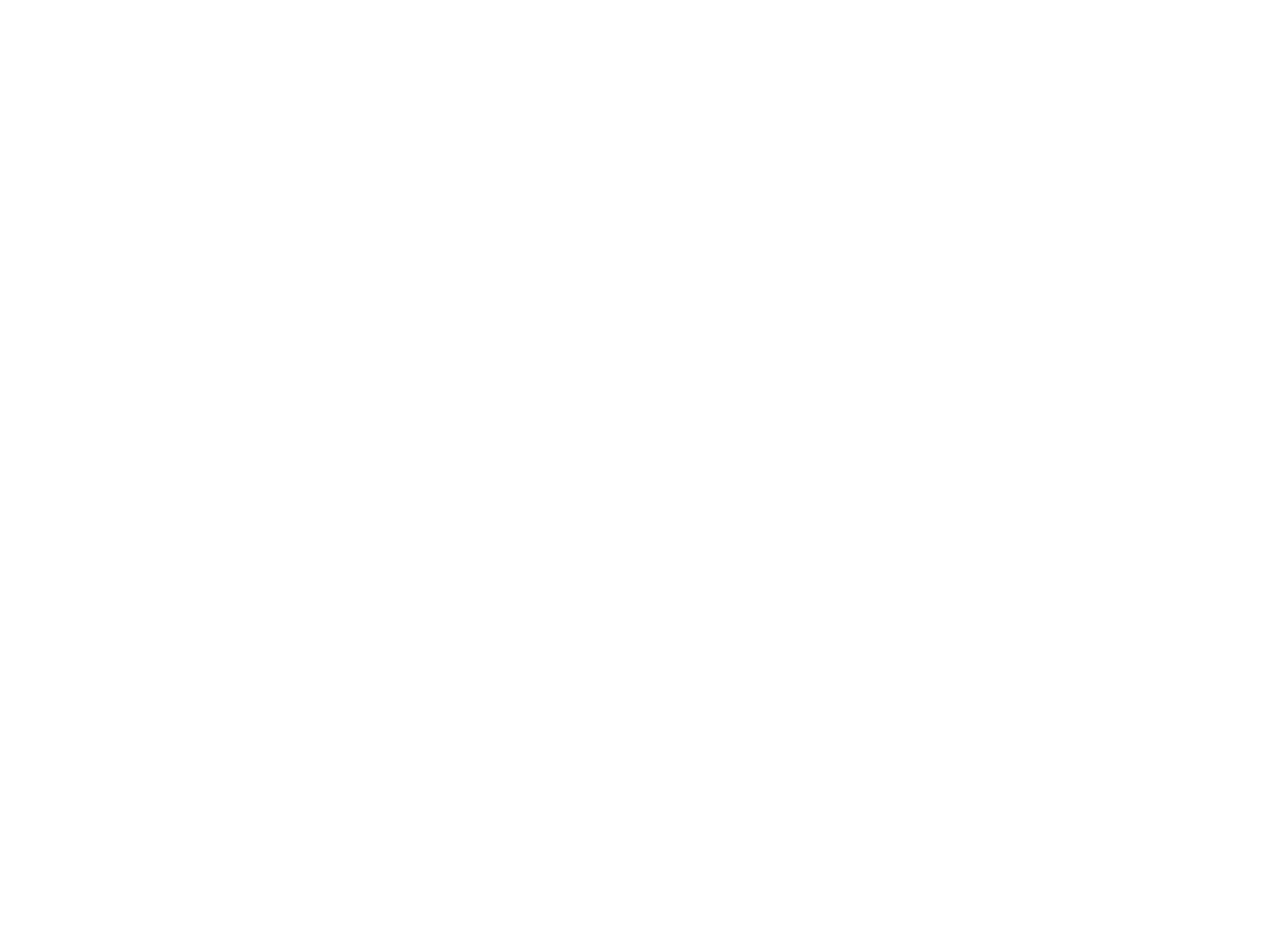
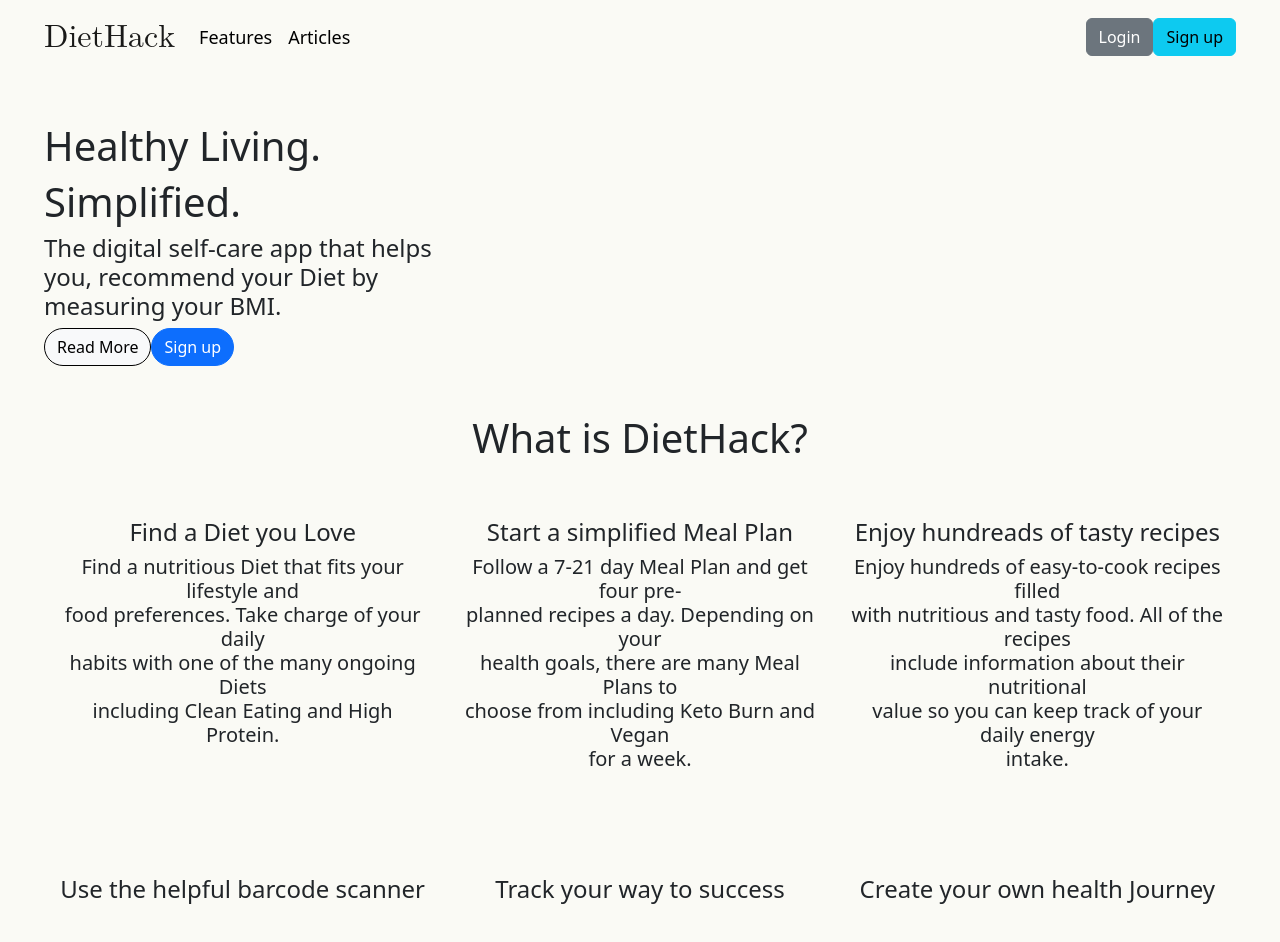
Before and after one commit to Manivannan-SenthamaraiKannan/diet_suggestion-frontend, a React (Create React App) app: page / in a window 1280 px wide. Shown: the top 942 px of the page. Before the commit the page ends 800 px from the top, so only its background shows below. Built offline with nearby package versions, Linux system fonts and the light colour scheme.

Commit message:
Page components

```diff
--- a/package.json
+++ b/package.json
@@ -12,7 +12,7 @@
     "react": "^18.2.0",
     "react-dom": "^18.2.0",
     "react-router-dom": "^6.11.1",
-    "react-scripts": "^2.1.3",
+    "react-scripts": "^5.0.1",
     "web-vitals": "^2.1.4"
   },
   "scripts": {
--- a/src/App.css
+++ b/src/App.css
@@ -0,0 +1,5 @@
+.App {
+  background-color: #fafaf5;
+  padding-left: 2rem;
+  padding-right: 2rem;
+}
--- a/src/App.js
+++ b/src/App.js
@@ -1,11 +1,15 @@
 import './App.css';
-import { BrowserRouter as Router } from 'react-router-dom';
+import { BrowserRouter as Router, Routes, Route } from 'react-router-dom';
+import Dashboard from './Components/Dashboard'
+
 
 function App() {
   return (
     <Router>
       <div className="App">
-
+        <Routes>
+          <Route exact path='/' element={<Dashboard />} />
+        </Routes>
       </div>
     </Router>
   );
--- /dev/null
+++ b/src/Components/Dashboard.js
@@ -0,0 +1,23 @@
+import React from 'react'
+import Navbar from './Navbar.js'
+import LandingPage from './LandingPage.js';
+import DietHack from './DietHack.js';
+
+const Dashboard = () => {
+    return (
+        <div>
+            {/* Navbar */}
+            <Navbar />
+            {/* landing Page */}
+            <LandingPage />
+            {/* What is DietHack*/}
+            <DietHack />
+            {/* more features */}
+            {/* Quiz-what is the right meal for you */}
+            {/* readmore and signup  */}
+            {/* Footer */}
+        </div>
+    )
+}
+
+export default Dashboard;
--- /dev/null
+++ b/src/Components/DietHack.js
@@ -0,0 +1,57 @@
+import React from 'react'
+
+const DietHack = () => {
+    return (
+        <div>
+            <div className='container-fluid'>
+                <h1 style={{ textAlign: "center" }}>What is DietHack?</h1>
+                <div className='container-fluid'>
+                    <div className='row py-5'>
+                        <div className='col-md-4'>
+                            <h4 style={{ textAlign: "center" }}>Find a Diet you Love</h4>
+                            <h5 style={{ textAlign: "center" }}>Find a nutritious Diet that fits your lifestyle and<br />
+                                food preferences. Take charge of your daily<br />
+                                habits with one of the many ongoing Diets<br />
+                                including Clean Eating and High Protein.</h5>
+
+                        </div>
+                        <div className='col-md-4'>
+                            <h4 style={{ textAlign: "center" }}>Start a simplified Meal Plan</h4>
+                            <h5 style={{ textAlign: "center" }}>Follow a 7-21 day Meal Plan and get four pre-<br />
+                                planned recipes a day. Depending on your<br />
+                                health goals, there are many Meal Plans to<br />
+                                choose from including Keto Burn and Vegan <br />
+                                for a week.</h5>
+                        </div>
+                        <div className='col-md-4'>
+                            <h4 style={{ textAlign: "center" }}>Enjoy hundreads of tasty recipes</h4>
+                            <h5 style={{ textAlign: "center" }}>Enjoy hundreds of easy-to-cook recipes filled<br />
+                                with nutritious and tasty food. All of the recipes<br />
+                                include information about their nutritional<br />
+                                value so you can keep track of your daily energy<br />
+                                intake.</h5>
+                        </div>
+                    </div>
+                    <div className='row py-5'>
+                        <div className='col-md-4'>
+                            <h4 style={{ textAlign: "center" }}>Use the helpful barcode scanner</h4>
+
+                        </div>
+                        <div className='col-md-4'>
+                            <h4 style={{ textAlign: "center" }}>Track your way to success</h4>
+
+
+                        </div>
+                        <div className='col-md-4'>
+                            <h4 style={{ textAlign: "center" }}>Create your own health Journey</h4>
+
+
+                        </div>
+                    </div>
+                </div>
+            </div>
+        </div >
+    )
+}
+
+export default DietHack;
--- /dev/null
+++ b/src/Components/LandingPage.js
@@ -0,0 +1,23 @@
+import React from 'react'
+
+const LandingPage = () => {
+    return (
+        <div className='container-fluid py-5'>
+            <div className='col-md-4'>
+                <h1>Healthy Living.</h1>
+                <h1>Simplified.</h1>
+                <h4>The digital self-care app that helps<br />
+                    you, recommend your Diet by measuring your BMI.</h4>
+                <button type="button" className='btn btn-light' style={{ borderRadius: "2rem", border:"1px solid black" }}>Read More</button>
+                <button type="button" className='btn btn-primary' style={{ borderRadius: "2rem" }}>Sign up</button>
+            </div>
+            <div className='col-md-4'>
+
+            </div>
+            <div className='col-md-4'>
+            </div>
+        </div>
+    )
+}
+
+export default LandingPage
--- /dev/null
+++ b/src/Components/Navbar.js
@@ -0,0 +1,37 @@
+import React from 'react'
+import { Link } from 'react-router-dom'
+
+const Navbar = () => {
+  return (
+    <div>
+      <nav className="navbar navbar-expand-lg bg-body-tertiary">
+        <div className="container-fluid">
+          <Link className="navbar-brand" to="/" style={{ fontSize: "xx-large", fontWeight: "500", fontFamily: "Math" }}>DietHack</Link>
+          <button className="navbar-toggler" type="button" data-bs-toggle="collapse" data-bs-target="#navbarSupportedContent" aria-controls="navbarSupportedContent" aria-expanded="false" aria-label="Toggle navigation">
+            <span className="navbar-toggler-icon"></span>
+          </button>
+          <div className="collapse navbar-collapse" id="navbarSupportedContent">
+            <ul className="navbar-nav me-auto mb-2 mb-lg-0">
+              <li className="nav-item">
+                <Link className="nav-link" to="/features" style={{ color: "black", fontSize: "large" }}>Features</Link>
+              </li>
+              <li className="nav-item">
+                <Link className="nav-link" to='/articles' style={{ color: "black", fontSize: "large" }}>Articles</Link>
+              </li>
+            </ul>
+            <ul className="navbar-nav   mb-2 mb-lg-0">
+              <li className='nav-item'>
+                <button type="button" className='btn btn-secondary'>Login</button>
+              </li>
+              <li className='nav-item'>
+                <button type="button" className='btn btn-info'>Sign up</button>
+              </li>
+            </ul>
+          </div>
+        </div>
+      </nav>
+    </div>
+  )
+}
+
+export default Navbar
```
Also changed, not shown: 1 other file (tests, documents, lock files or other folders).
